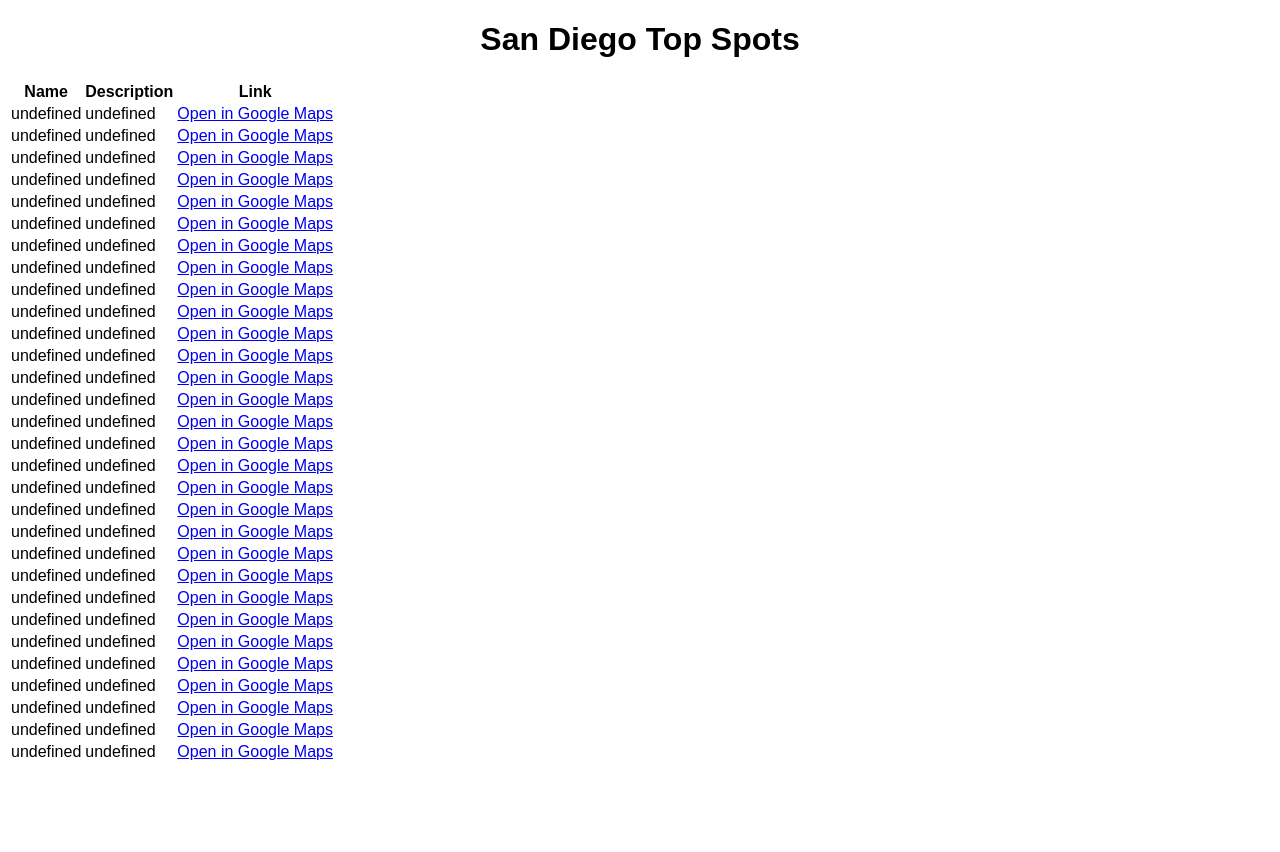
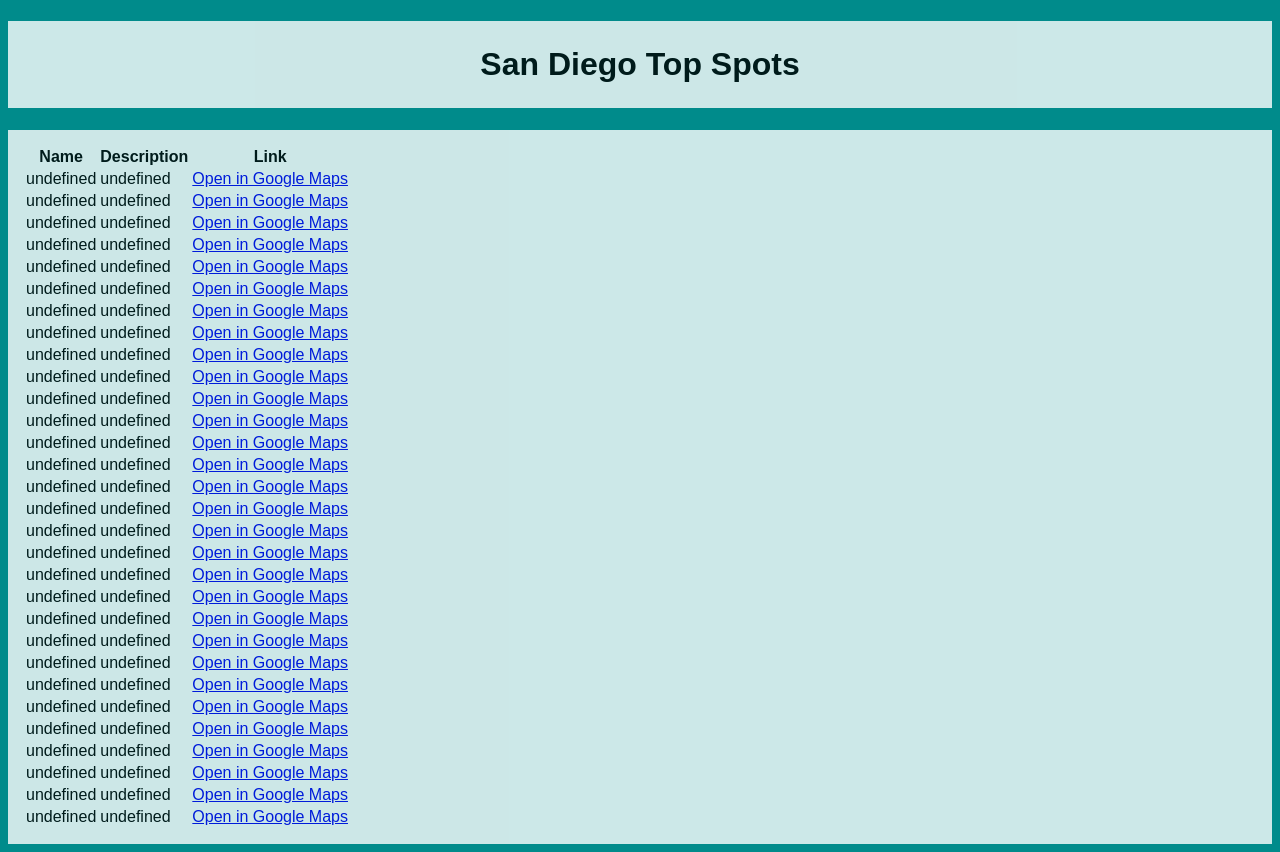
Before and after one commit to Maddiemcampbell/san-diego-top-spots, a website: page index.html in a window 1280 px wide. Before the commit the page ends 800 px from the top, so only its background shows below. Drawn offline with nearby package versions, Linux system fonts and the light colour scheme.

Commit message:
added header and container styling changed background color of body

```diff
--- a/stylesheet.css
+++ b/stylesheet.css
@@ -1,7 +1,20 @@
 body{
     font-family: Arial, Helvetica, sans-serif;
+    background-color: darkcyan;
 }
 
-h1{
+
+#header{
     text-align: center;
+    padding: 25px;
+    background: white;
+    opacity: .80;
+    background-clip: border-box;
+  }
+
+#container2{
+    padding: 15px;
+    background: white;
+    opacity: .80;
+    background-clip: border-box;
 }
```
